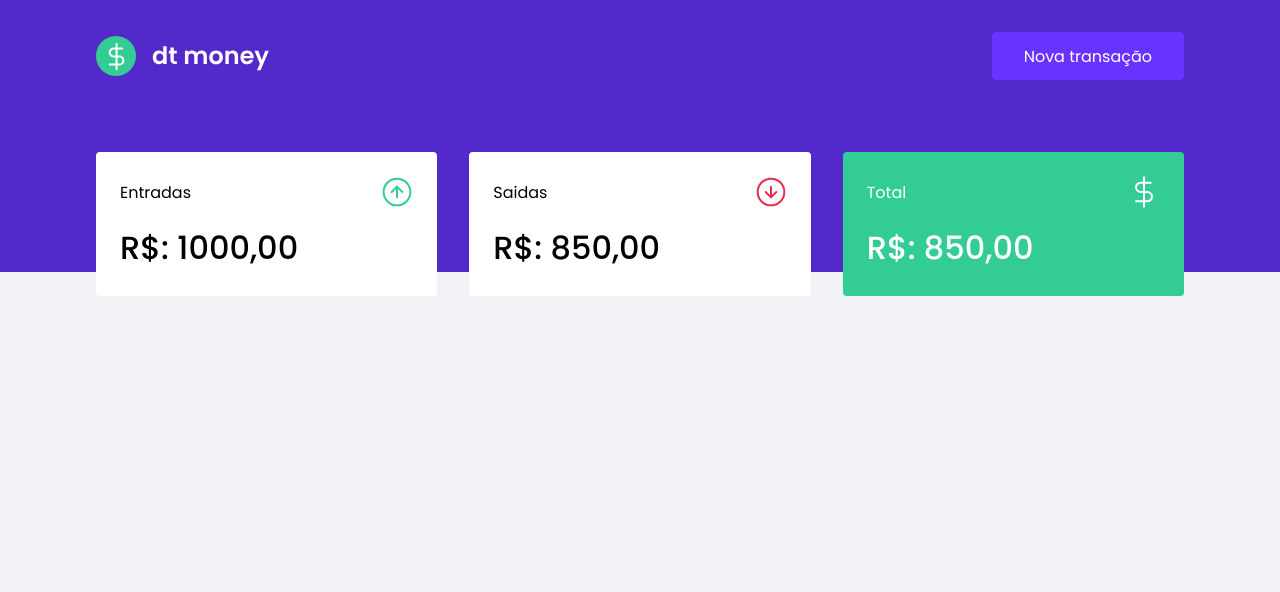
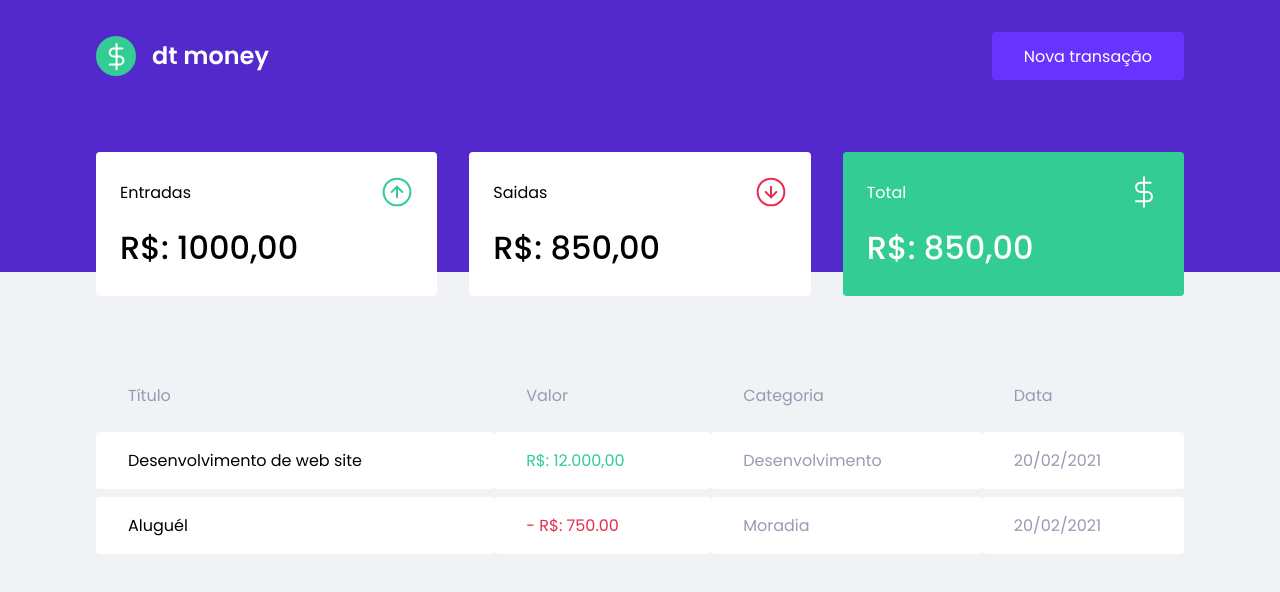
Before and after one commit to WilliamWJD/dtmoney, a React (Create React App) app: page / in a window 1280 px wide. Shown: the top 592 px of the page. Built offline with nearby package versions, Linux system fonts and the light colour scheme.

Commit message:
criando componente transaction table

```diff
--- a/src/components/Dashboard/index.tsx
+++ b/src/components/Dashboard/index.tsx
@@ -1,10 +1,12 @@
 import { Container } from "./styles";
 import { Summary } from "../Summary";
+import { TransactionTable } from "../TransactionTable";
 
 export function Dashboard(){
     return(
         <Container>
             <Summary/>
+            <TransactionTable/>
         </Container>
     )
 }
--- /dev/null
+++ b/src/components/TransactionTable/index.tsx
@@ -0,0 +1,33 @@
+import { Container } from './styles';
+
+export function TransactionTable(){
+    return(
+        <Container>
+            <table>
+                <thead>
+                    <tr>
+                        <th>Título</th>
+                        <th>Valor</th>
+                        <th>Categoria</th>
+                        <th>Data</th>
+                    </tr>
+                </thead>
+
+                <tbody>
+                    <tr>
+                        <td>Desenvolvimento de web site</td>
+                        <td className="deposit">R$: 12.000,00</td>
+                        <td>Desenvolvimento</td>
+                        <td>20/02/2021</td>
+                    </tr>
+                    <tr>
+                        <td>Aluguél</td>
+                        <td className="withdraw">- R$: 750.00</td>
+                        <td>Moradia</td>
+                        <td>20/02/2021</td>
+                    </tr>
+                </tbody>
+            </table>
+        </Container>
+    )
+}
--- /dev/null
+++ b/src/components/TransactionTable/styles.ts
@@ -0,0 +1,38 @@
+import styled from 'styled-components';
+
+export const Container = styled.div`
+    margin-top: 4rem;
+
+    table{
+        width:100%;
+        border-spacing: 0 0.5rem;
+
+        th{
+            color: var(--text-body);
+            font-weight: 400;
+            padding: 1rem 2rem;
+            text-align: left;
+            line-height: 1.5rem;
+        }
+
+        td{
+            padding: 1rem 2rem;
+            border: 0;
+            background: var(--shape);
+            color: var(--text-body);
+            border-radius: 0.25rem;
+
+            &:first-child{
+                color: var(--text-title);
+            }
+
+            &.deposit{
+                color: var(--green);
+            }
+
+            &.withdraw{
+                color: var(--red);
+            }
+        }
+    }
+`;
```
